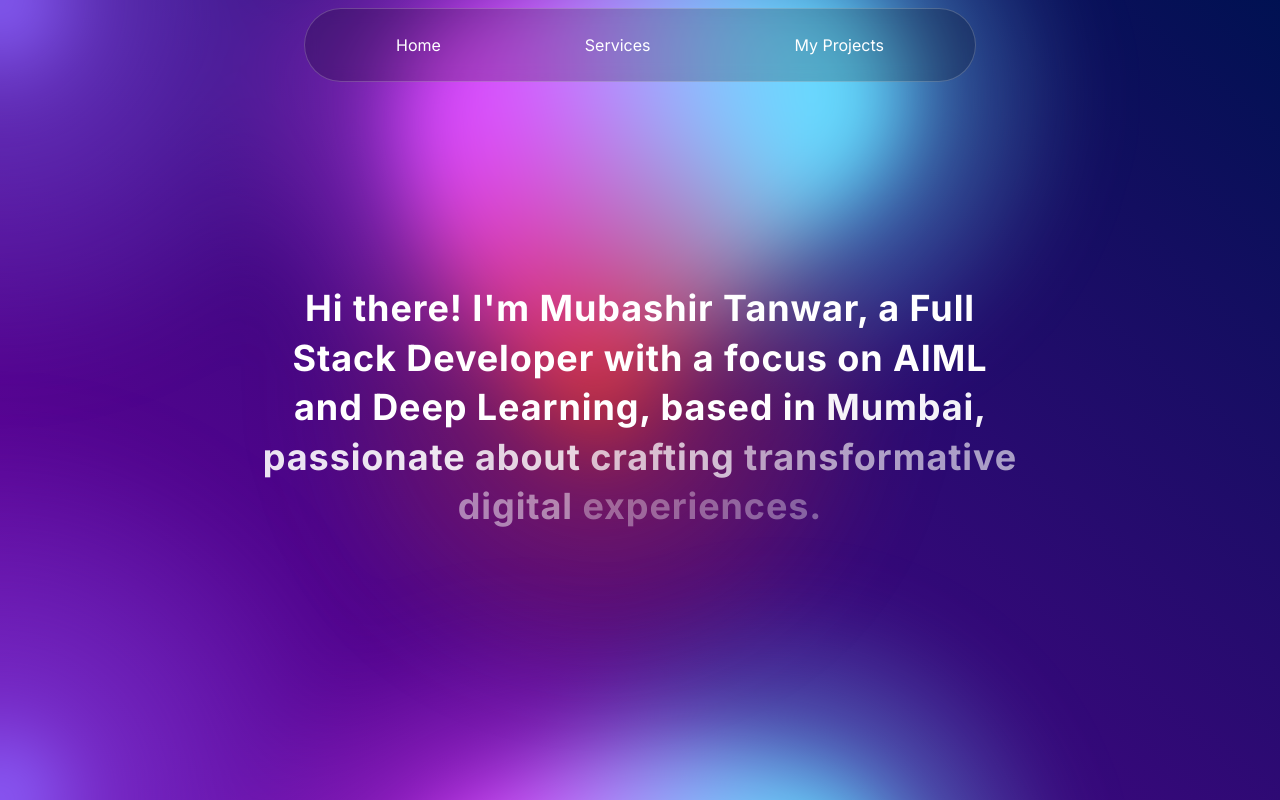
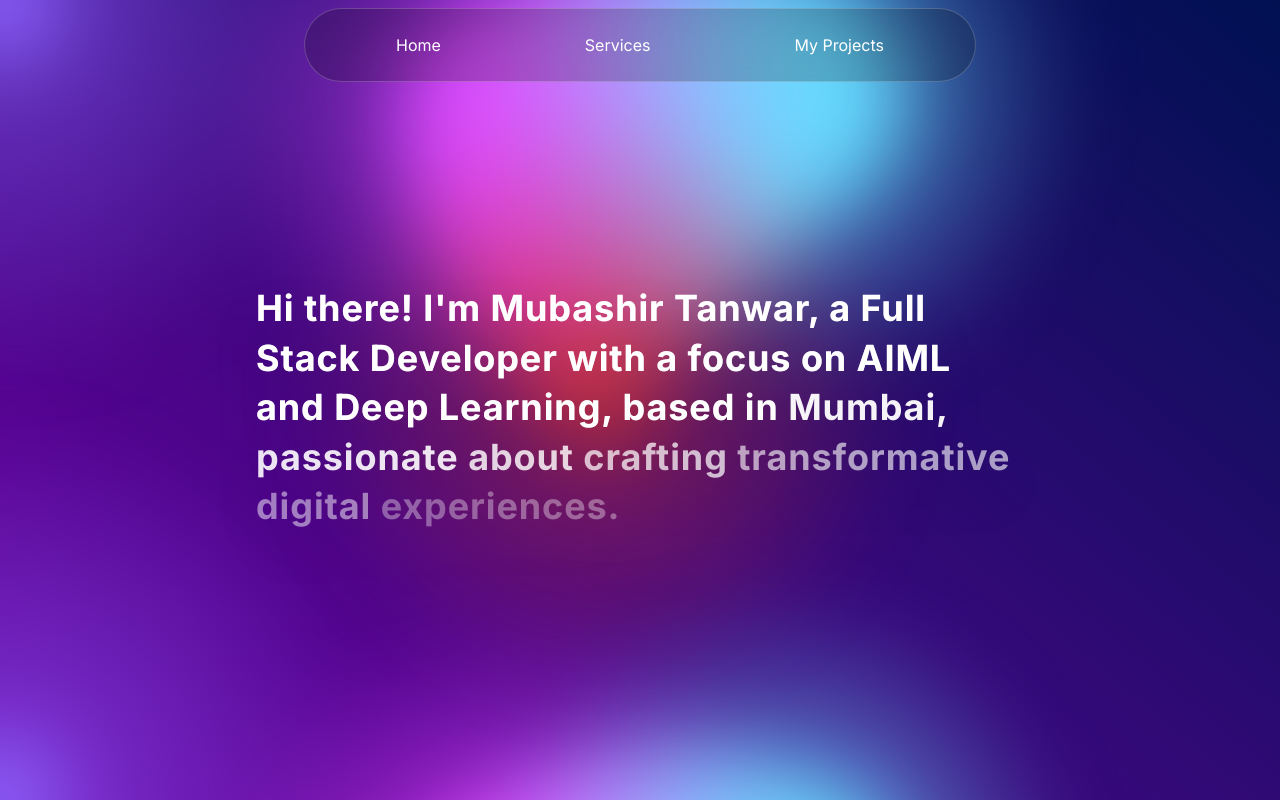
Before and after one commit to MubashirTanwar/portfolio, a Next.js app: page / in a window 1280 px wide. Built offline with nearby package versions, Linux system fonts and the light colour scheme.

Commit message:
new text effect

```diff
--- a/src/components/ui/text-generate-effect.tsx
+++ b/src/components/ui/text-generate-effect.tsx
@@ -45,7 +45,7 @@ export const TextGenerateEffect = ({
   return (
     <div className={cn("font-bold", className)}>
       <div className="mt-4">
-        <div className=" dark:text-white text-black text-4xl leading-snug tracking-wide px-32 mx-32 py-32 text-center flex items-center justify-center">
+        <div className=" text-4xl bg-clip-text drop-shadow-2xl text-white/20 bg-gradient-to-b from-white/80 to-white/20 leading-snug tracking-wide px-32 mx-32 py-32 text-left  flex items-center justify-center">
           {renderWords()}
         </div>
       </div>
```
